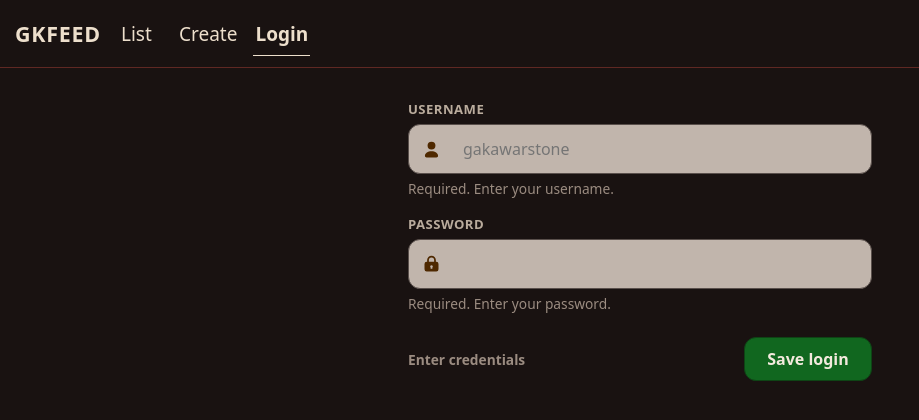
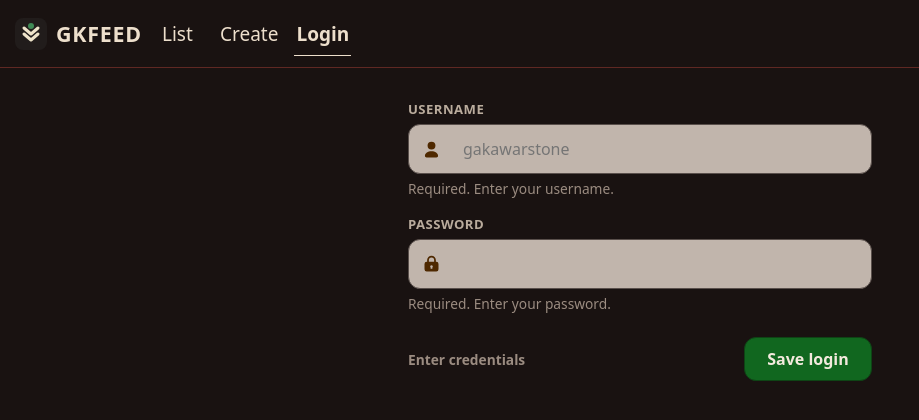
Before and after one commit to gkfeed/front, a React (Vite) app: page /login in a window 1280 px wide. Shown: the top 420 px of the page, without its empty margins (0-919 px from the left). Built offline with nearby package versions, Linux system fonts and the light colour scheme.

Commit message:
feat(branding): add collected sources logo

```diff
--- a/index.html
+++ b/index.html
@@ -4,7 +4,9 @@
   <meta charset="utf-8">
   <title>GKFEED</title>
   <meta name="viewport" content="width=device-width, initial-scale=1">
-  <link rel="icon" type="image/x-icon" href="/favicon.ico">
+  <meta name="theme-color" content="#211c1b">
+  <link rel="icon" type="image/svg+xml" href="/favicon.svg">
+  <link rel="alternate icon" type="image/x-icon" href="/favicon.ico">
 </head>
 <body>
   <div id="root"></div>
--- a/src/react/components/Navbar.tsx
+++ b/src/react/components/Navbar.tsx
@@ -12,7 +12,10 @@ export function Navbar() {
 
   return (
     <nav className="nav" aria-label="Primary navigation">
-      <NavLink className="nav__brand" to="/" aria-label="GKFEED home">GKFEED</NavLink>
+      <NavLink className="nav__brand" to="/" aria-label="GKFEED home">
+        <img className="nav__brand-mark" src="/gkfeed-mark.svg" alt="" width="32" height="32" />
+        <span>GKFEED</span>
+      </NavLink>
       <span className="nav__links" aria-label="Feed sections">
         <NavLink className={({ isActive }) => `nav__link${isActive ? ' nav__link--active' : ''}`} to="/" end>List</NavLink>
         <NavLink className={({ isActive }) => `nav__link${isActive ? ' nav__link--active' : ''}`} to="/create">Create</NavLink>
--- a/src/styles.css
+++ b/src/styles.css
@@ -111,11 +111,19 @@ main:focus {
 }
 
 .nav__brand {
+  gap: 9px;
   font-size: 1.34rem;
   font-weight: 800;
   letter-spacing: 0.035em;
   line-height: 1;
   white-space: nowrap;
+}
+
+.nav__brand-mark {
+  display: block;
+  width: 32px;
+  height: 32px;
+  flex: 0 0 auto;
 }
 
 .nav__links {
```
Also changed, not shown: public/favicon.svg (added), public/gkfeed-mark.svg (added).
